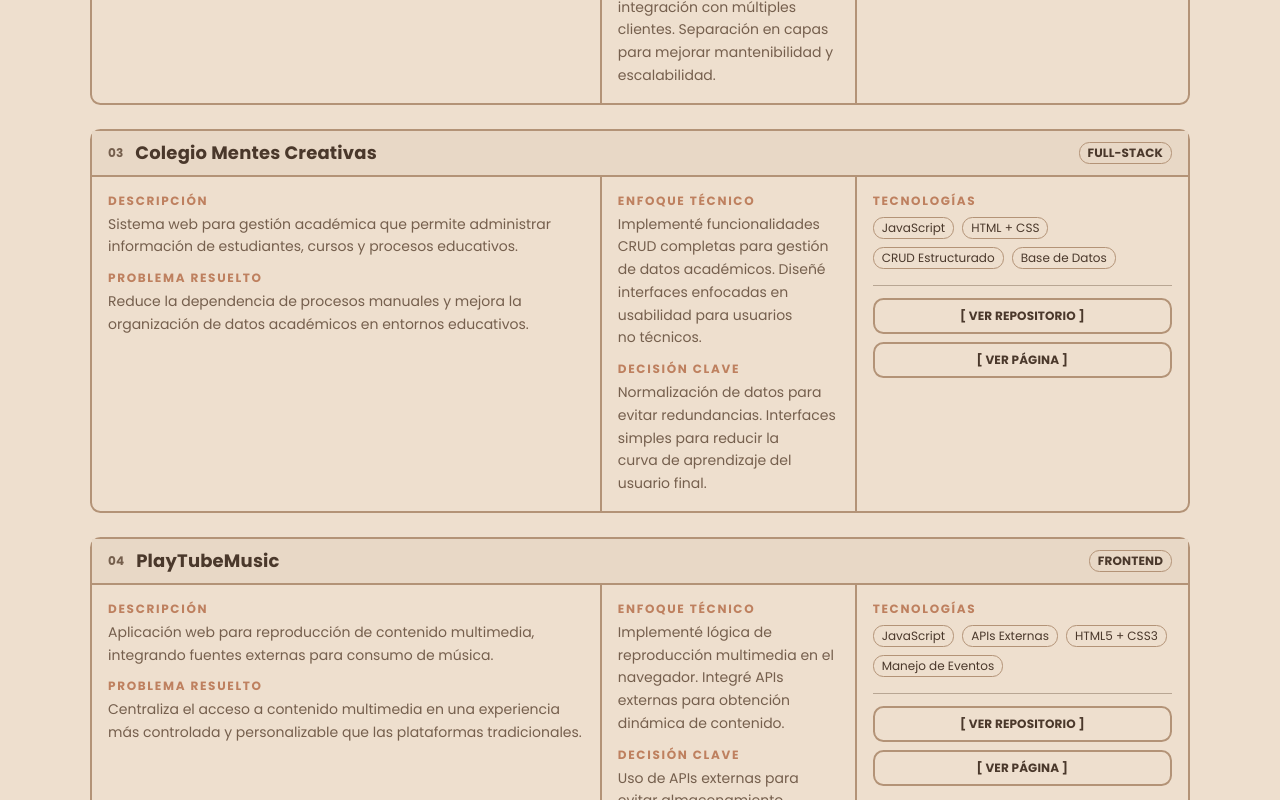
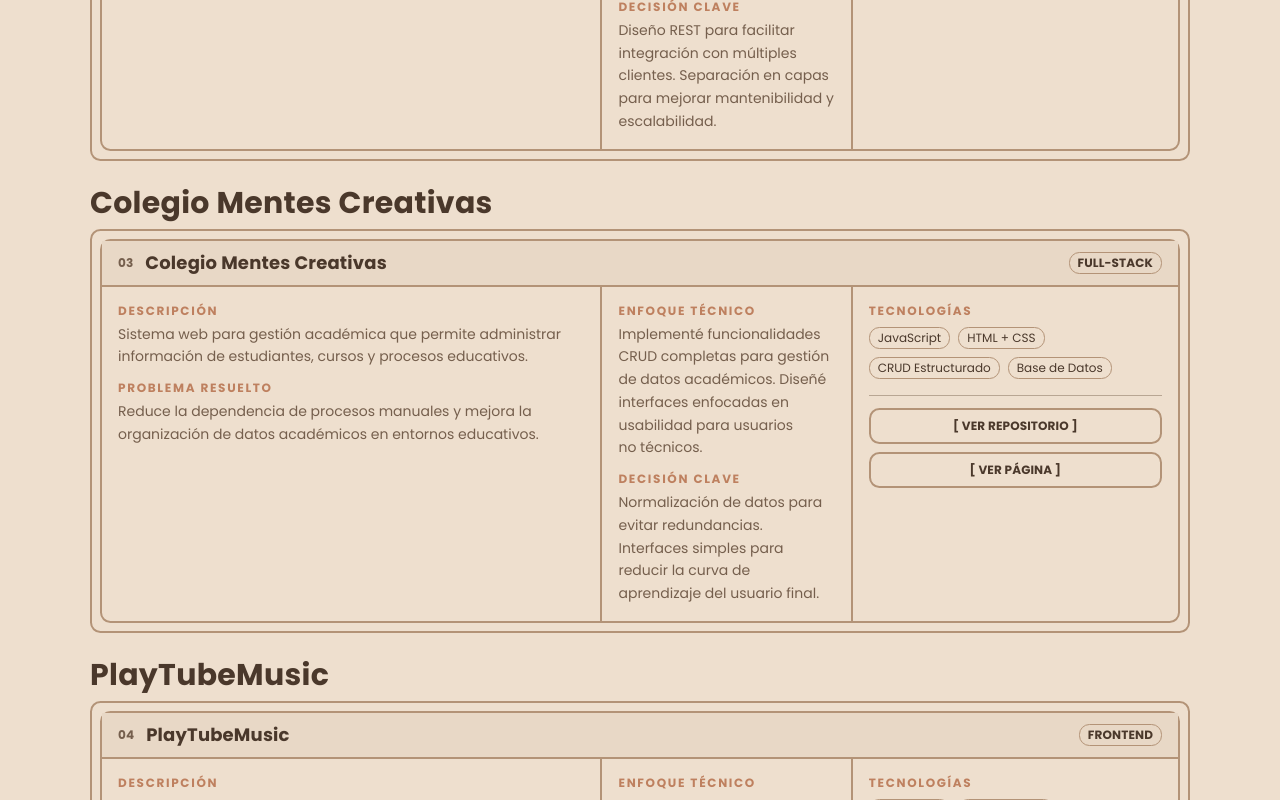
Before and after one commit to SamuelMenan/Portafolio, a Next.js app: page / in a window 1280 px wide. Shown: the part 1820-2620 px from the top of the page. Built offline with nearby package versions, Linux system fonts and the light colour scheme.

Commit message:
mejora de las cajas de los proyectos

```diff
--- a/components/sections/home/projects.tsx
+++ b/components/sections/home/projects.tsx
@@ -17,7 +17,15 @@ interface Project {
   liveUrl?: string
 }
 
-const projects: Project[] = [
+interface ProjectGroup {
+  title: string
+  modules: Project[]
+}
+
+const projectGroups: ProjectGroup[] = [
+  {
+    title: "AlmasEnAccion",
+    modules: [
       {
         title: "AlmasEnAccion",
         type: "Frontend",
@@ -40,6 +48,11 @@ const projects: Project[] = [
         repositoryUrl: "https://github.com/SamuelMenan/AlmasEnAccionBackend",
         liveUrl: "",
       },
+    ],
+  },
+  {
+    title: "Colegio Mentes Creativas",
+    modules: [
       {
         title: "Colegio Mentes Creativas",
         type: "Full-Stack",
@@ -51,6 +64,11 @@ const projects: Project[] = [
         repositoryUrl: "https://github.com/SamuelMenan/Colegio-Mentes-Creativas",
         liveUrl: "https://colegio-mentes-creativas-puce.vercel.app/",
       },
+    ],
+  },
+  {
+    title: "PlayTubeMusic",
+    modules: [
       {
         title: "PlayTubeMusic",
         type: "Frontend",
@@ -72,6 +90,8 @@ const projects: Project[] = [
         keyDecision: "Separación entre datos externos (API) y datos internos (usuarios). Diseño de endpoints enfocados en bajo acoplamiento.",
         repositoryUrl: "",
         liveUrl: "",
+      },
+    ],
   },
 ]
 
@@ -103,9 +123,12 @@ export default function ProjectsSection({ mobile, lang }: Props) {
           pendingRepository: '[ PEGAR LINK REPOSITORIO ]',
         }
 
-  const localizedProjects: Project[] =
+  const localizedProjectGroups: ProjectGroup[] =
     lang === 'en'
       ? [
+          {
+            title: 'AlmasEnAccion',
+            modules: [
               {
                 title: 'AlmasEnAccion',
                 type: 'Frontend',
@@ -128,6 +151,11 @@ export default function ProjectsSection({ mobile, lang }: Props) {
                 repositoryUrl: 'https://github.com/SamuelMenan/AlmasEnAccionBackend',
                 liveUrl: '',
               },
+            ],
+          },
+          {
+            title: 'Colegio Mentes Creativas',
+            modules: [
               {
                 title: 'Colegio Mentes Creativas',
                 type: 'Full-Stack',
@@ -139,6 +167,11 @@ export default function ProjectsSection({ mobile, lang }: Props) {
                 repositoryUrl: 'https://github.com/SamuelMenan/Colegio-Mentes-Creativas',
                 liveUrl: 'https://colegio-mentes-creativas-puce.vercel.app/',
               },
+            ],
+          },
+          {
+            title: 'PlayTubeMusic',
+            modules: [
               {
                 title: 'PlayTubeMusic',
                 type: 'Frontend',
@@ -161,8 +194,21 @@ export default function ProjectsSection({ mobile, lang }: Props) {
                 repositoryUrl: '',
                 liveUrl: '',
               },
+            ],
+          },
         ]
-      : projects
+      : projectGroups
+
+  const groupsWithIndexes = (() => {
+    let moduleCounter = 0
+    return localizedProjectGroups.map((group) => ({
+      ...group,
+      modules: group.modules.map((module) => ({
+        ...module,
+        displayIndex: ++moduleCounter,
+      })),
+    }))
+  })()
 
   const previewViewportWidth = 1280
   const previewViewportHeight = 720
@@ -178,46 +224,49 @@ export default function ProjectsSection({ mobile, lang }: Props) {
       </div>
 
       <div className="flex flex-col gap-6">
-        {localizedProjects.map((project, i) => (
-          <div key={project.title} className="border-2 border-black">
-            {/* Project header bar */}
+        {groupsWithIndexes.map((group) => (
+          <div key={group.title} className="space-y-2">
+            <h3 className={`font-bold tracking-tight ${mobile ? 'text-xl' : 'text-3xl'}`}>{group.title}</h3>
+
+            <div className="border-2 border-black p-2">
+              <div className="flex flex-col gap-4">
+                {group.modules.map((module) => (
+                  <div key={module.title} className="border-2 border-black">
                     <div className="border-b-2 border-black px-4 py-2 flex items-center justify-between bg-gray-100">
                       <div className="flex items-center gap-3">
-                <span className="text-xs text-gray-500 font-bold">{String(i + 1).padStart(2, "0")}</span>
-                <span className={`font-bold tracking-tight ${mobile ? "text-base" : "text-lg"}`}>{project.title}</span>
+                        <span className="text-xs text-gray-500 font-bold">{String(module.displayIndex).padStart(2, '0')}</span>
+                        <span className={`font-bold tracking-tight ${mobile ? 'text-base' : 'text-lg'}`}>{module.title}</span>
                       </div>
-              <span className="border border-black text-xs px-2 py-0.5 font-bold tracking-widest">{project.type.toUpperCase()}</span>
+                      <span className="border border-black text-xs px-2 py-0.5 font-bold tracking-widest">{module.type.toUpperCase()}</span>
                     </div>
 
-            <div className={`grid gap-0 ${mobile ? "grid-cols-1" : "grid-cols-[2fr_1fr_1.3fr]"}`}>
-              {/* Description + Problem */}
-              <div className={`p-4 ${!mobile ? "border-r-2 border-black" : "border-b-2 border-black"}`}>
+                    <div className={`grid gap-0 ${mobile ? 'grid-cols-1' : 'grid-cols-[2fr_1fr_1.3fr]'}`}>
+                      <div className={`p-4 ${!mobile ? 'border-r-2 border-black' : 'border-b-2 border-black'}`}>
                         <p className="text-xs font-bold uppercase tracking-widest mb-1 text-gray-500">{copy.description}</p>
-                <p className="text-sm text-gray-800 leading-relaxed mb-3">{project.description}</p>
+                        <p className="text-sm text-gray-800 leading-relaxed mb-3">{module.description}</p>
                         <p className="text-xs font-bold uppercase tracking-widest mb-1 text-gray-500">{copy.problem}</p>
-                <p className="text-sm text-gray-700 leading-relaxed">{project.problem}</p>
+                        <p className="text-sm text-gray-700 leading-relaxed">{module.problem}</p>
                       </div>
 
-              {/* Technical approach */}
-              <div className={`p-4 ${!mobile ? "border-r-2 border-black" : "border-b-2 border-black"}`}>
+                      <div className={`p-4 ${!mobile ? 'border-r-2 border-black' : 'border-b-2 border-black'}`}>
                         <p className="text-xs font-bold uppercase tracking-widest mb-1 text-gray-500">{copy.approach}</p>
-                <p className="text-sm text-gray-700 leading-relaxed mb-3">{project.approach}</p>
+                        <p className="text-sm text-gray-700 leading-relaxed mb-3">{module.approach}</p>
                         <p className="text-xs font-bold uppercase tracking-widest mb-1 text-gray-500">{copy.keyDecision}</p>
-                <p className="text-sm text-gray-700 leading-relaxed">{project.keyDecision}</p>
+                        <p className="text-sm text-gray-700 leading-relaxed">{module.keyDecision}</p>
                       </div>
 
-              {/* Technologies */}
                       <div className="p-4">
                         <p className="text-xs font-bold uppercase tracking-widest mb-2 text-gray-500">{copy.technologies}</p>
                         <div className="flex flex-wrap gap-2">
-                  {project.technologies.map((tech) => (
+                          {module.technologies.map((tech) => (
                             <span key={tech} className="border border-black text-xs px-2 py-0.5">{tech}</span>
                           ))}
                         </div>
+
                         <div className="mt-4 border-t border-gray-300 pt-3 space-y-2">
-                  {project.repositoryUrl ? (
+                          {module.repositoryUrl ? (
                             <a
-                      href={project.repositoryUrl}
+                              href={module.repositoryUrl}
                               target="_blank"
                               rel="noreferrer"
                               className="block border-2 border-black text-center py-2 text-xs tracking-widest font-bold hover:bg-black hover:text-white transition-colors"
@@ -230,10 +279,10 @@ export default function ProjectsSection({ mobile, lang }: Props) {
                             </div>
                           )}
 
-                  {project.liveUrl ? (
+                          {module.liveUrl ? (
                             mobile ? (
                               <a
-                        href={project.liveUrl}
+                                href={module.liveUrl}
                                 target="_blank"
                                 rel="noreferrer"
                                 className="block border-2 border-black text-center py-2 text-xs tracking-widest font-bold hover:bg-black hover:text-white transition-colors"
@@ -243,7 +292,7 @@ export default function ProjectsSection({ mobile, lang }: Props) {
                             ) : (
                               <div className="relative group">
                                 <a
-                          href={project.liveUrl}
+                                  href={module.liveUrl}
                                   target="_blank"
                                   rel="noreferrer"
                                   className="block border-2 border-black text-center py-2 text-xs tracking-widest font-bold hover:bg-black hover:text-white transition-colors"
@@ -253,8 +302,8 @@ export default function ProjectsSection({ mobile, lang }: Props) {
                                 <div className="pointer-events-none absolute right-0 top-full z-20 mt-2 hidden w-104 border-2 border-black bg-white shadow-lg group-hover:block group-focus-within:block">
                                   <div className="relative h-60 overflow-hidden bg-white">
                                     <iframe
-                              src={project.liveUrl}
-                              title={`${project.title} preview`}
+                                      src={module.liveUrl}
+                                      title={`${module.title} preview`}
                                       loading="lazy"
                                       className="absolute left-0 top-0 origin-top-left border-0"
                                       style={{
@@ -274,6 +323,10 @@ export default function ProjectsSection({ mobile, lang }: Props) {
                   </div>
                 ))}
               </div>
+            </div>
+          </div>
+        ))}
+      </div>
 
       <div className="mt-8 border-t-2 border-black pt-6">
         <ProcessSection mobile={mobile} embedded lang={lang} />
```
Lines whose indentation alone changed are shown as unchanged.
